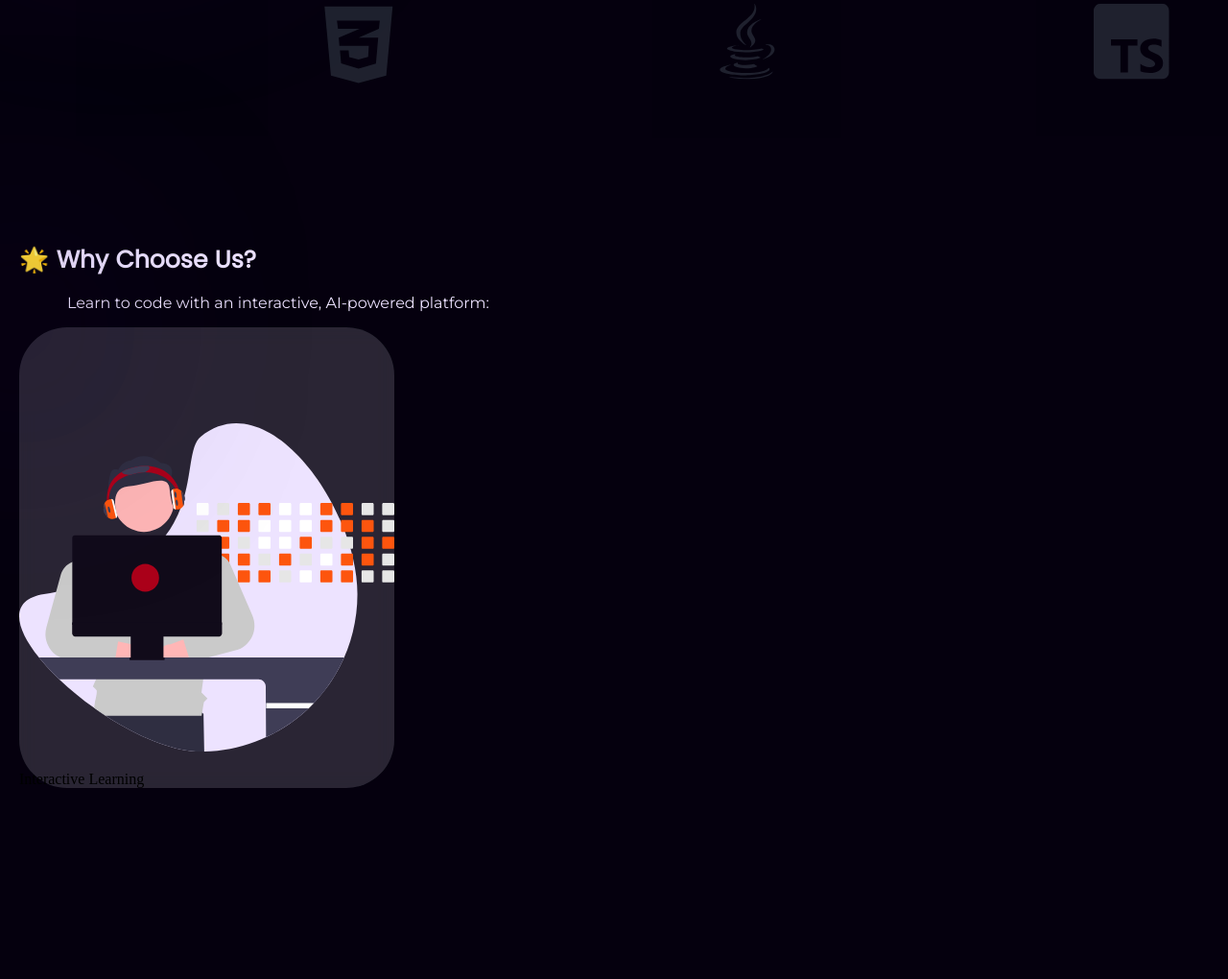
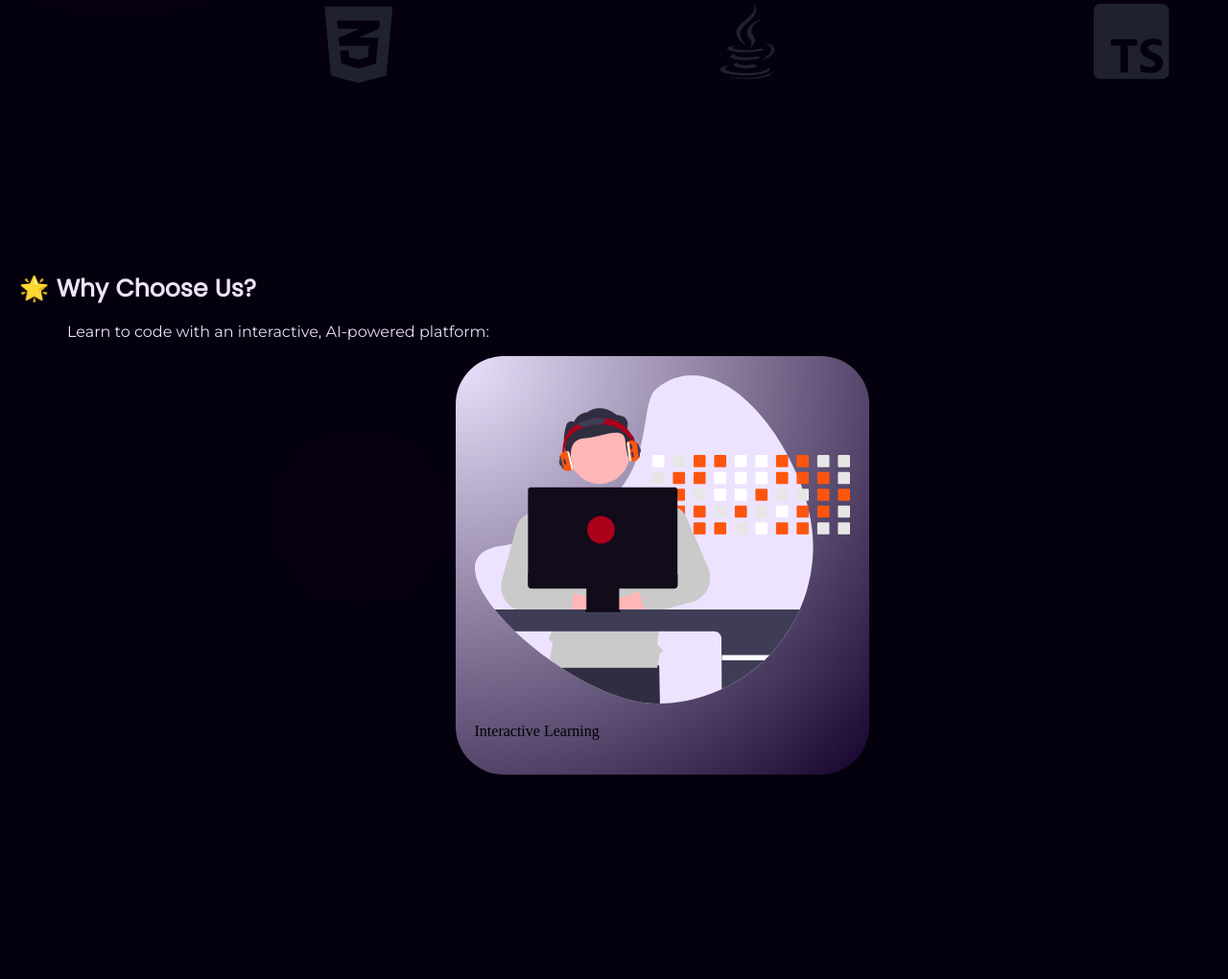
Before and after one commit to AlgorithmicPV/Ada-Learning-Platform, a Flask app: page / in a window 1280 px wide. Shown: the part 656-1676 px from the top of the page at 96% size. Run offline with Flask 3, Linux system fonts and the light colour scheme; some web fonts are replaced.

Commit message:
Update the Card in the why us section

```diff
--- a/static/css/landing_page.css
+++ b/static/css/landing_page.css
@@ -235,7 +235,16 @@
 }
 
 .why-us-cards {
-  background-color: #ede3ff29;
+  display: flex;
+  justify-content: center;
+  align-items: center;
+  flex-direction: row;
+}
+
+.card-1 {
+  background: radial-gradient(circle at top left, #ede3ff, #14022c);
+  border-radius: 20px;
+  padding: 20px;
   width: min-content;
   height: min-content;
   backdrop-filter: blur(10px);
```
